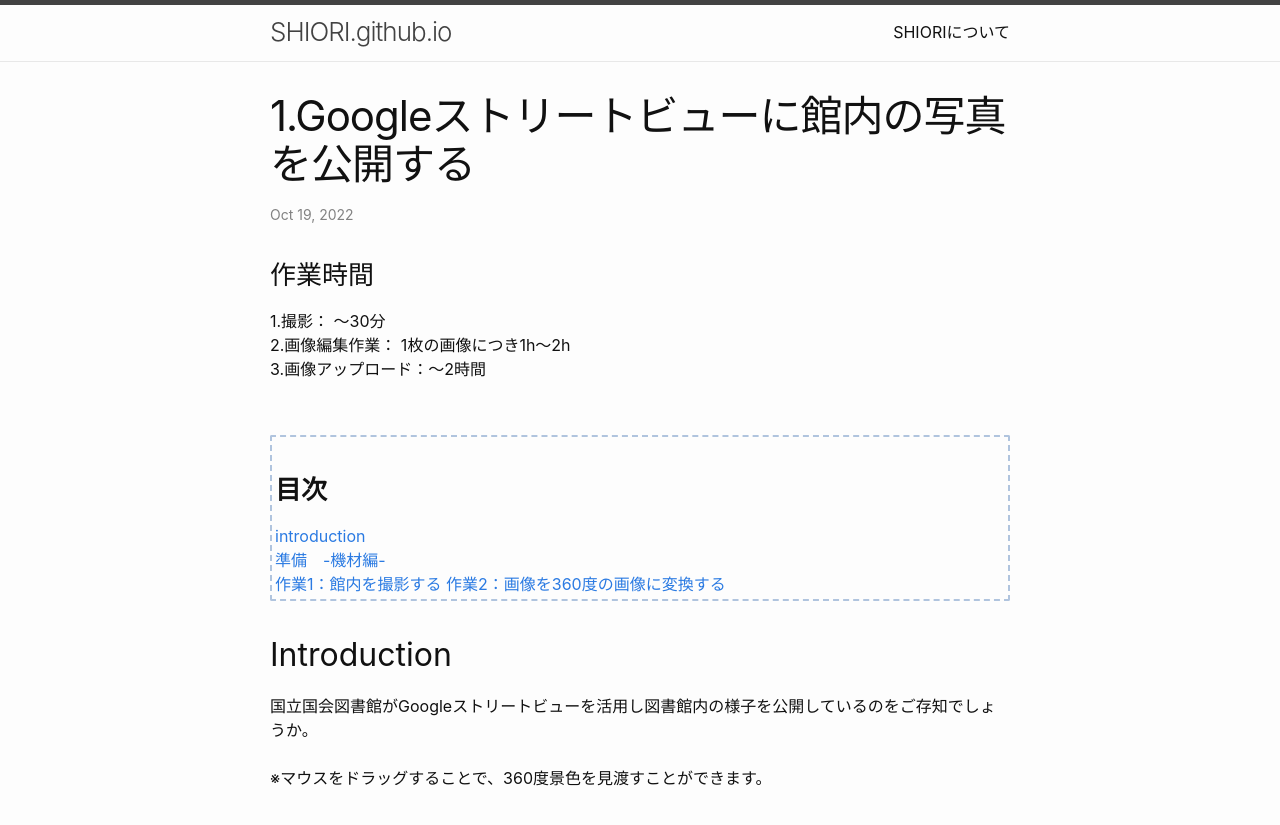
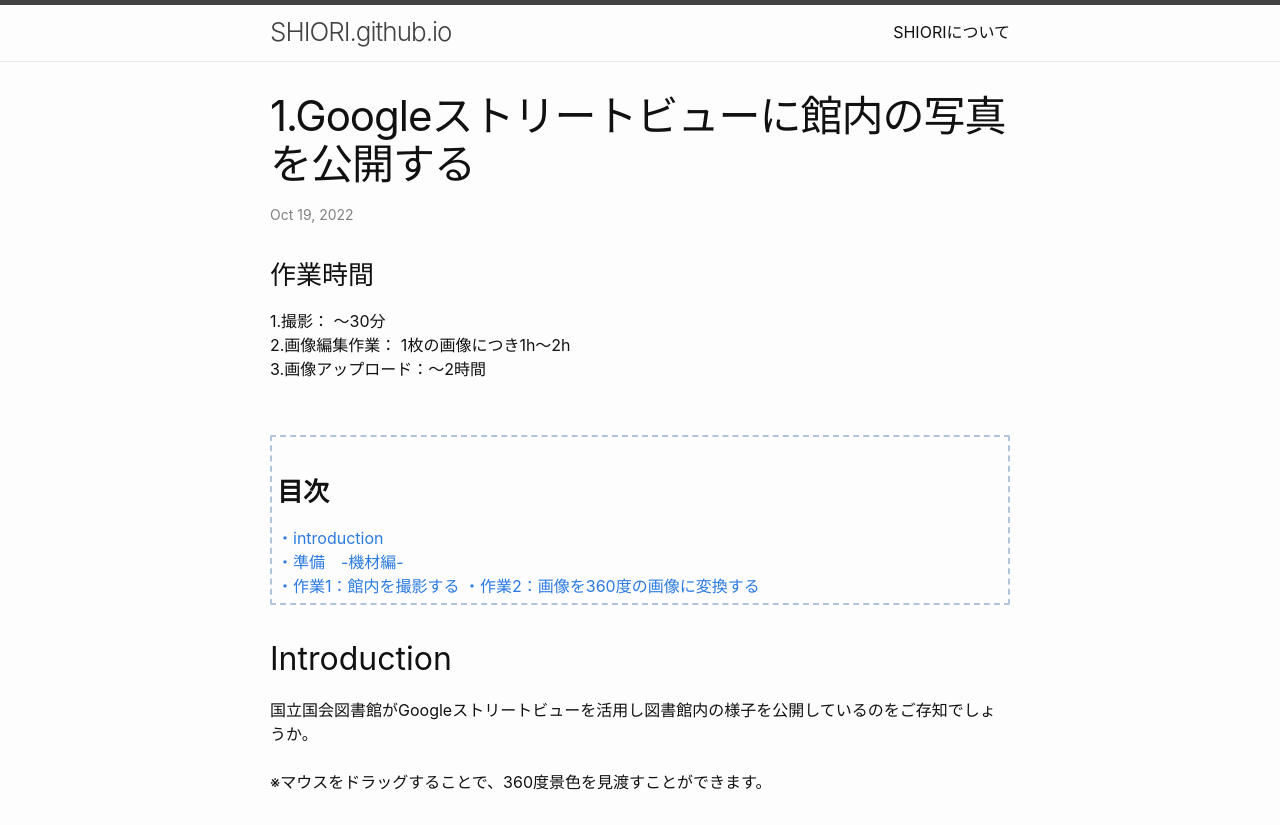
Before and after one commit to mocha-kanano/SHIORI.github.io, a Jekyll site: the page built from _posts/2022-10-19-super-short-article.md, in a window 1280 px wide and 900 px high, cut to the strip 0-825 px from the top of the window. Built offline with Jekyll 4.4.1, drawn with Linux system fonts in a browser that asks for light colours.

Commit message:
Update 2022-10-19-super-short-article.md

```diff
--- a/_posts/2022-10-19-super-short-article.md
+++ b/_posts/2022-10-19-super-short-article.md
@@ -13,12 +13,12 @@ categories: Google
 <!--目次ページ--><!--目次を追加する場合は以下のテンプレートをご使用ください。
 --テンプレート--　【目次→<a href="#★★">・〇〇図書館</a></div>】【見出し→<h3 id="★★">・〇〇図書館</h3>】　★は任意の文字(英数)を入力ください。-->
 
-<div style="border-radius: 2px; border: 2px dashed #b0c4de ;font-size: 100%; padding: 3px;">
+<div style="border-radius: 2px; border: 2px dashed #b0c4de ;font-size: 100%; padding: 5px;">
 <h3><b>目次</b></h3>
-<a href="#intro">introduction </a><br>
-<a href="#ready">準備　-機材編- </a><br>
-<a href="#photo">作業1：館内を撮影する </a>
-<a href="#install">作業2：画像を360度の画像に変換する</a>
+<a href="#intro">・introduction </a><br>
+<a href="#ready">・準備　-機材編- </a><br>
+<a href="#photo">・作業1：館内を撮影する </a>
+<a href="#install">・作業2：画像を360度の画像に変換する</a>
 </div>
 
 <h2 id="intro">Introduction</h2>
```
